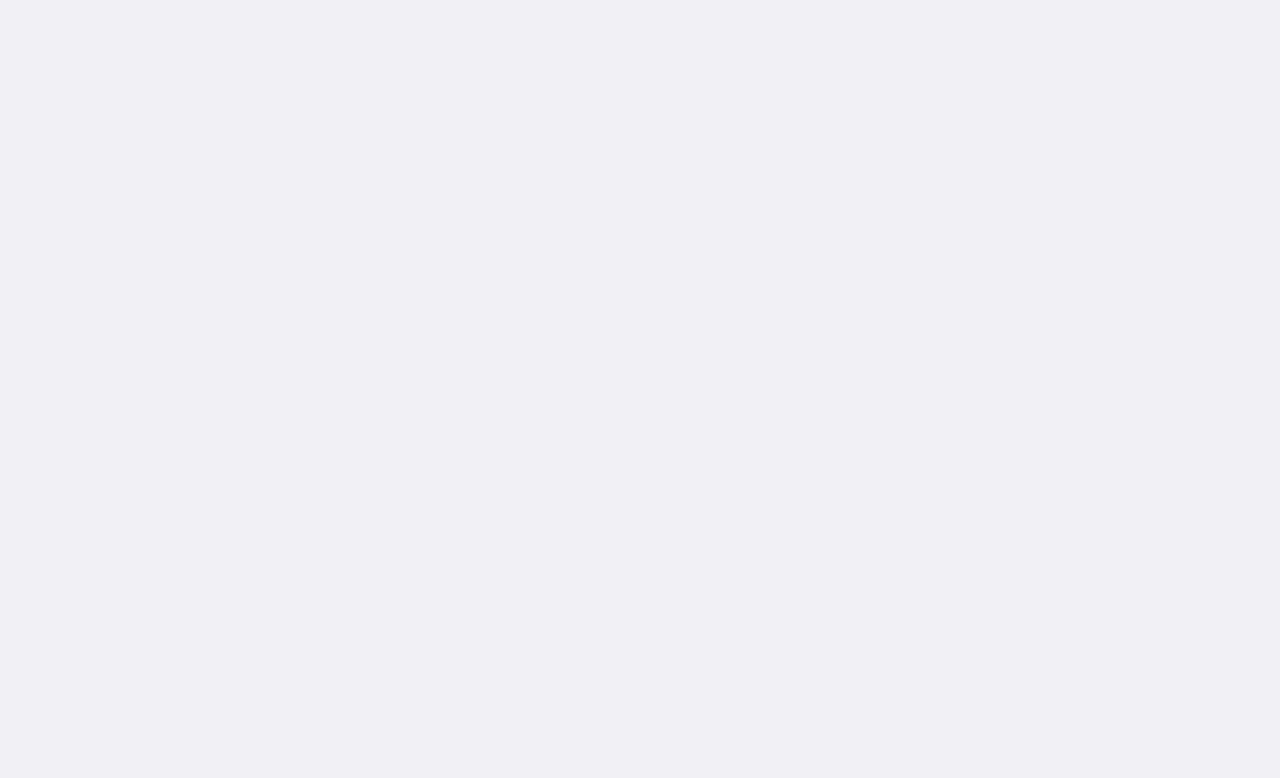
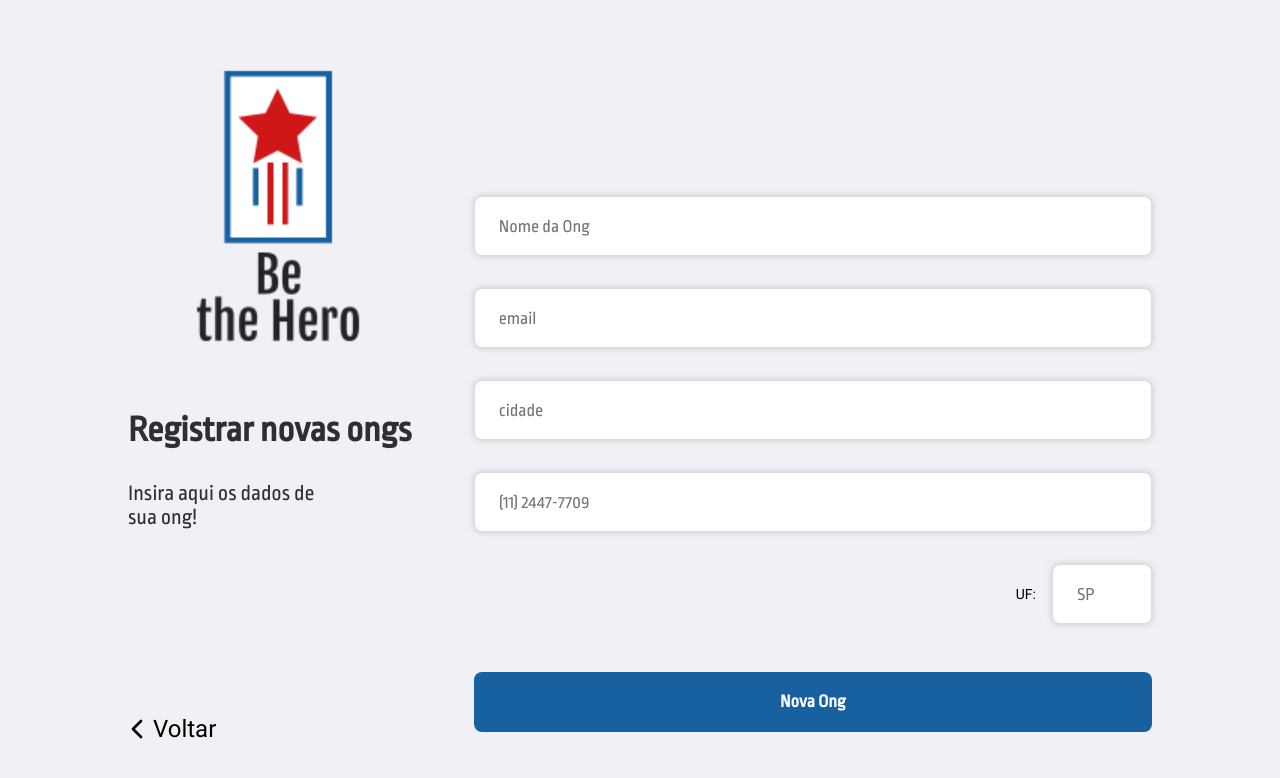
Before and after one commit to Tatarotus/full_stack, a React (Create React App) app in the folder front-end/: page /nova-ong in a window 1280 px wide. Shown: the top 778 px of the page. Built offline with nearby package versions, Linux system fonts and the light colour scheme; a web font is replaced by a local one.

Commit message:
add del create new ongs component and some validators

```diff
--- a/front-end/src/pages/logon/index.js
+++ b/front-end/src/pages/logon/index.js
@@ -18,11 +18,11 @@ export default () => {
     try {
       const response = await api.post("session", { id });
 
-      localStorage.setItem('ongId', id)
-      localStorage.setItem('ongName', response.data.name)
+      localStorage.setItem("ongId", id);
+      localStorage.setItem("ongName", response.data.name);
 
-      history.push("todos-casos")
-    } catch(err) {
+      history.push("todos-casos");
+    } catch (err) {
       alert(err + ". Keep cool and try again later :`)");
     }
   }
@@ -42,6 +42,9 @@ export default () => {
               onChange={e => setId(e.target.value)}
               placeholder="Coloque aqui sua ID"
             />
+            <a className="no-id" onClick={() => history.push("nova-ong")}>
+              Não possui um ID? Cadastre-se aqui!
+            </a>
             <button className="button">Enter</button>
           </form>
         </div>
--- a/front-end/src/pages/logon/styles.css
+++ b/front-end/src/pages/logon/styles.css
@@ -17,7 +17,7 @@
   max-width: 380px;
 }
 
-.logon-container .left img{
+.logon-container .left img {
   width: 100%;
   max-width: 200px;
 }
@@ -28,6 +28,13 @@
   top: 50%;
   min-width: 280px;
   transform: translateY(-50%);
+}
+
+.logon-container .left .logon-section form .no-id {
+  cursor: pointer;
+  float: right;
+  text-decoration: underline;
+  color: #364f6b;
 }
 
 .logon-container .left .logon-section form .logon {
--- /dev/null
+++ b/front-end/src/pages/newOng/index.js
@@ -0,0 +1,54 @@
+import React from "react";
+import { FiChevronLeft } from "react-icons/fi";
+
+import logo from "../../assets/Logo.svg";
+
+import "./styles.css";
+
+export default () => {
+  return (
+    <div className="new-ong-container">
+      <section className="left">
+        <img className="logo" src={logo} draggable={false} alt="logo" />
+        <div className="case-entry-info">
+          <h3>Registrar novas ongs</h3>
+          <p>Insira aqui os dados de sua ong!</p>
+        </div>
+        <div className="go-home">
+          <FiChevronLeft size="2rem" />
+          <span>Voltar</span>
+        </div>
+      </section>
+      <section className="right">
+        <form>
+          <input className="case" type="text" placeholder="Nome da Ong" />
+          <input className="case" type="text" placeholder="email" />
+          <input className="case" type="text" placeholder="cidade" />
+          <input className="case" type="text" placeholder="(11) 2447-7709" />
+          <div className="value">
+            <label htmlFor="price">UF:</label>
+            <input type="number" id="price" placeholder="SP" />
+          </div>
+          <button className="button">Nova Ong</button>
+        </form>
+      </section>
+    </div>
+  );
+
+  function validateEmail(email) {
+    var re = /^(([^<>()\[\]\\.,;:\s@"]+(\.[^<>()\[\]\\.,;:\s@"]+)*)|(".+"))@((\[[0-9]{1,3}\.[0-9]{1,3}\.[0-9]{1,3}\.[0-9]{1,3}\])|(([a-zA-Z\-0-9]+\.)+[a-zA-Z]{2,}))$/;
+    return re.test(String(email).toLowerCase());
+  }
+
+  function validateUf(uf) {
+    if (uf.length === 2) {
+      return true;
+    }
+    return false;
+  }
+
+  function validatePhone(phone) {
+    var re = /^(?:(?:\+|00)?(55)\s?)?(?:\(?([1-9][0-9])\)?\s?)?(?:((?:9\d|[2-9])\d{3})\-?(\d{4}))$/;
+    return re.test(String(phone));
+  }
+};
--- /dev/null
+++ b/front-end/src/pages/newOng/styles.css
@@ -0,0 +1,112 @@
+.new-ong-container {
+  width: 80%;
+  margin: 0 auto;
+  display: flex;
+  justify-content: center;
+  height: 100vh;
+  max-height: 1200px;
+}
+.new-ong-container .left {
+  width: 45%;
+  display: flex;
+  flex-direction: column;
+  justify-content: space-evenly;
+}
+
+.new-ong-container .left .logo {
+  width: 100%;
+  max-width: 300px;
+}
+
+.new-ong-container .left .case-entry-info {
+  font-family: "Ropa Sans", sans-serif;
+  color: #2c3035;
+}
+
+.new-ong-container .left .case-entry-info h3 {
+  font-size: 36px;
+  margin-bottom: 2rem;
+}
+
+.new-ong-container .left .case-entry-info p {
+  font-size: 22px;
+  width: 60%;
+  margin-bottom: 8rem;
+}
+
+.new-ong-container .left .go-home {
+  margin-left: -7px;
+  font-family: "Roboto", sans-serif;
+  font-size: 24px;
+  display: flex;
+  align-items: center;
+  cursor: pointer;
+}
+
+.new-ong-container .right {
+  align-self: center;
+}
+
+.new-ong-container .right form > * {
+  margin-bottom: 2rem;
+  position: relative;
+  top: 10vh;
+}
+
+.new-ong-container .right form input,
+textarea {
+  box-shadow: 0 0 6px rgba(163, 163, 163, 0.5);
+}
+
+.new-ong-container .right form input:focus,
+textarea:focus,
+#price:focus {
+  box-shadow: 0 0 6px rgba(35, 173, 255, 1);
+}
+
+.new-ong-container .right form .value {
+  display: flex;
+  align-items: center;
+  justify-content: flex-end;
+}
+
+.new-ong-container .right form .value #price {
+  width: 100px;
+}
+
+.new-ong-container .right form .value label {
+  margin-right: 1rem;
+}
+.new-ong-container .right form .value #price::-webkit-outer-spin-button,
+.new-ong-container .right form .value #price::-webkit-inner-spin-button {
+  -webkit-appearance: none;
+  margin: 0;
+}
+
+@media only screen and (max-width: 1000px) {
+  .new-ong-container {
+    flex-direction: column;
+  }
+  .new-ong-container .left {
+    width: 100%;
+    align-items: center;
+    text-align: center;
+
+    display: flex;
+    flex-direction: column;
+  }
+
+  .new-ong-container .left .case-entry-info p {
+    font-size: 22px;
+    width: 70%;
+    margin: 0 auto;
+    margin-bottom: 1rem;
+  }
+  .new-ong-container .left .go-home {
+    display: none;
+  }
+
+  .new-ong-container .right {
+    margin-bottom: 5rem;
+  }
+}
--- a/front-end/src/routes.js
+++ b/front-end/src/routes.js
@@ -4,6 +4,7 @@ import { BrowserRouter, Route, Switch } from "react-router-dom";
 import Logon from "./pages/logon";
 import NewIncident from "./pages/newIncident";
 import Profile from "./pages/profile";
+import NewOng from "./pages/newOng";
 
 export default () => (
   <BrowserRouter>
@@ -11,6 +12,7 @@ export default () => (
       <Route path="/" exact component={Logon} />
       <Route path="/todos-casos" component={Profile} />
       <Route path="/criar-novo" component={NewIncident} />
+      <Route path="/nova-ong" component={NewOng} />
     </Switch>
   </BrowserRouter>
 )
```
